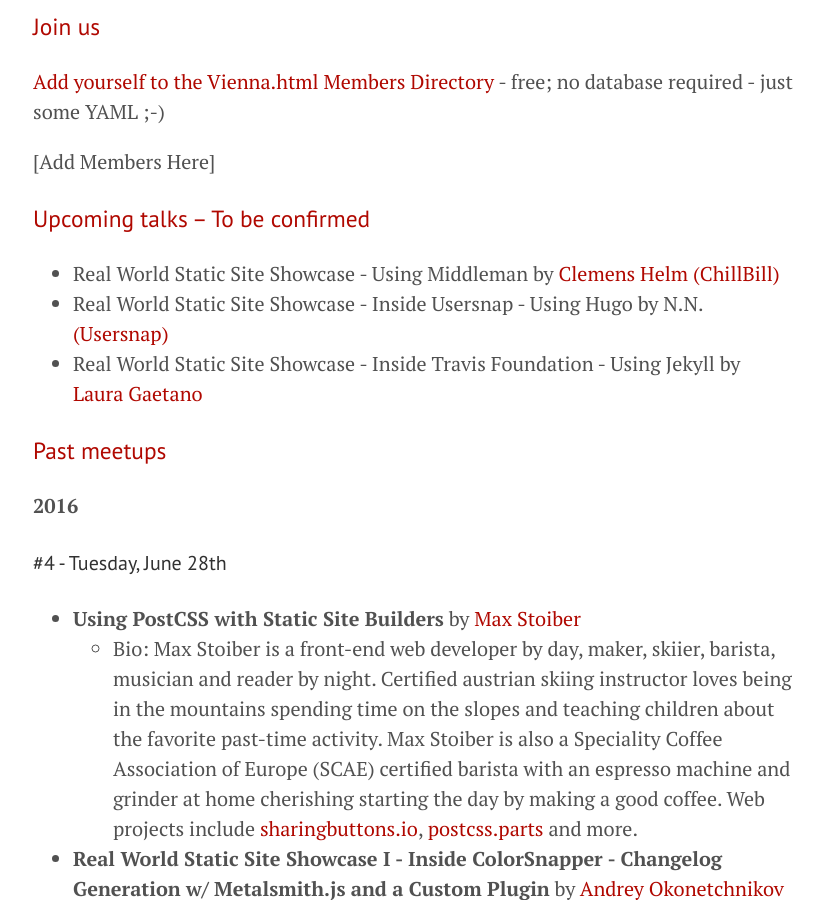
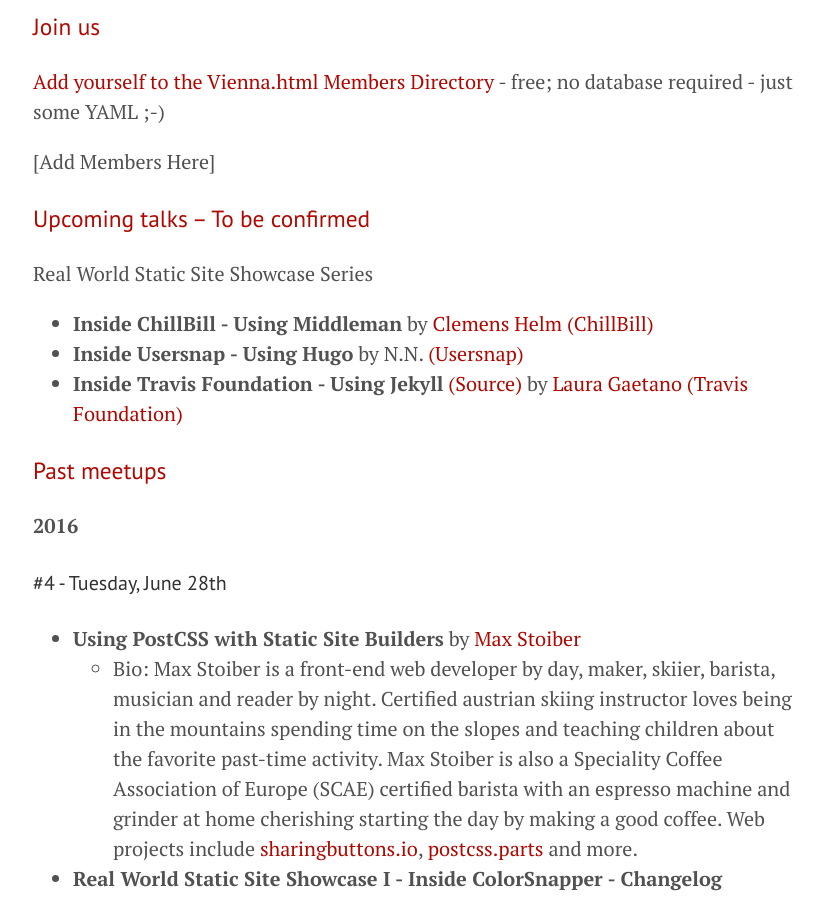
Before and after one commit to goodbyeaustria/archive, a Jekyll site: the page built from index.md, in a window 1280 px wide and 900 px high, scrolled down 1406 px. Shown: the whole window, without its empty margins (227-1051 px from the left). Built offline with Jekyll 4.4.1, drawn with Linux system fonts in a browser that asks for light colours.

Commit message:
Update index.md

```diff
--- a/index.md
+++ b/index.md
@@ -51,11 +51,14 @@
 ## Upcoming meetups
   -->
 
+
 ### Upcoming talks -- To be confirmed
 
-- Real World Static Site Showcase - Using Middleman by [Clemens Helm](https://twitter.com/clemenshelm) [(ChillBill)](https://chillbill.co)
-- Real World Static Site Showcase - Inside Usersnap - Using Hugo by N.N. [(Usersnap)](https://usersnap.com)
-- Real World Static Site Showcase - Inside Travis Foundation - Using Jekyll by [Laura Gaetano](https://github.com/alicetragedy)
+Real World Static Site Showcase Series
+
+- **Inside ChillBill - Using Middleman** by [Clemens Helm](https://twitter.com/clemenshelm) [(ChillBill)](https://chillbill.co)
+- **Inside Usersnap - Using Hugo** by N.N. [(Usersnap)](https://usersnap.com)
+- **Inside Travis Foundation - Using Jekyll** [(Source)](https://github.com/travis-ci/travis-foundation) by [Laura Gaetano](https://github.com/alicetragedy) [(Travis Foundation)](http://foundation.travis-ci.org)
 
 
 ### Past meetups
```
